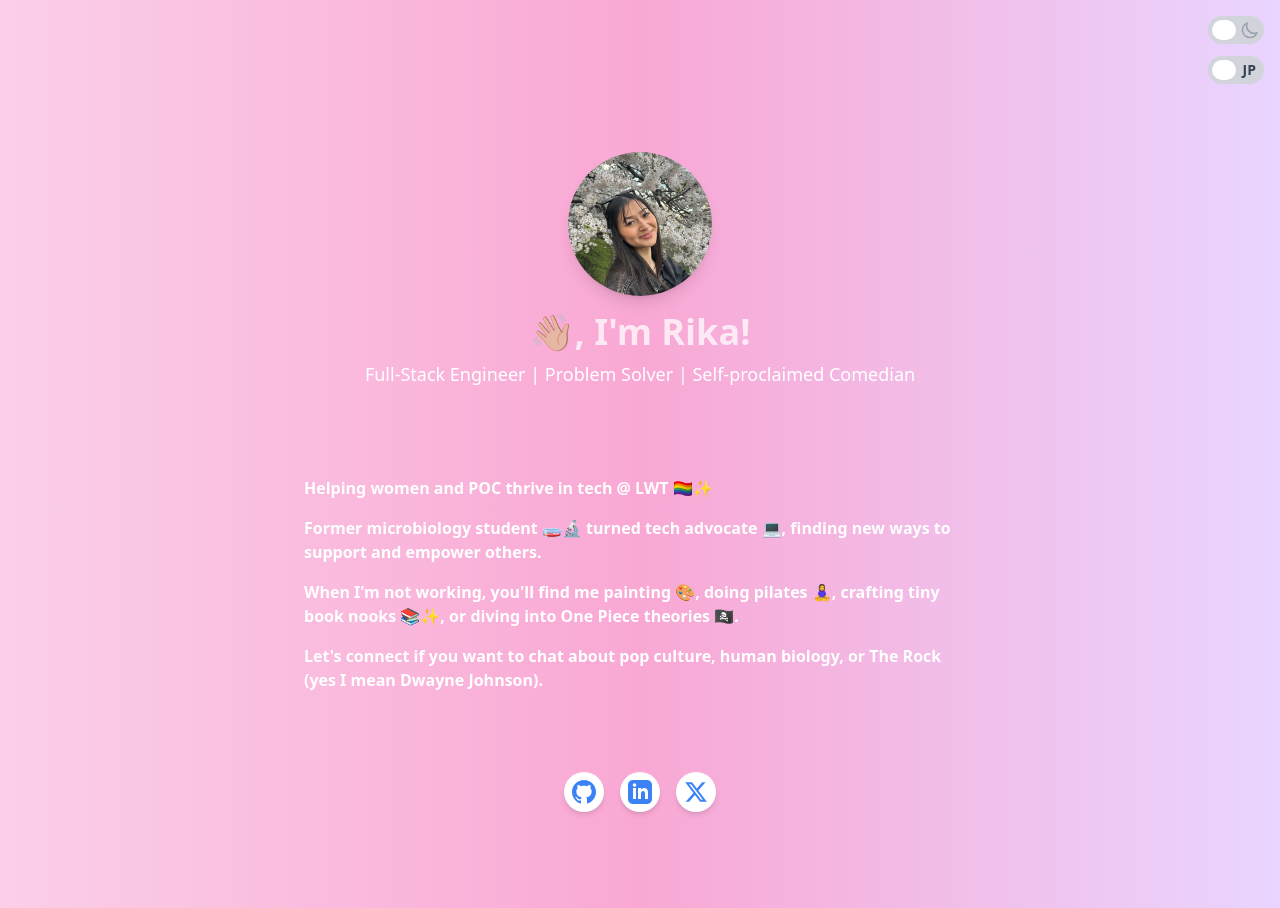
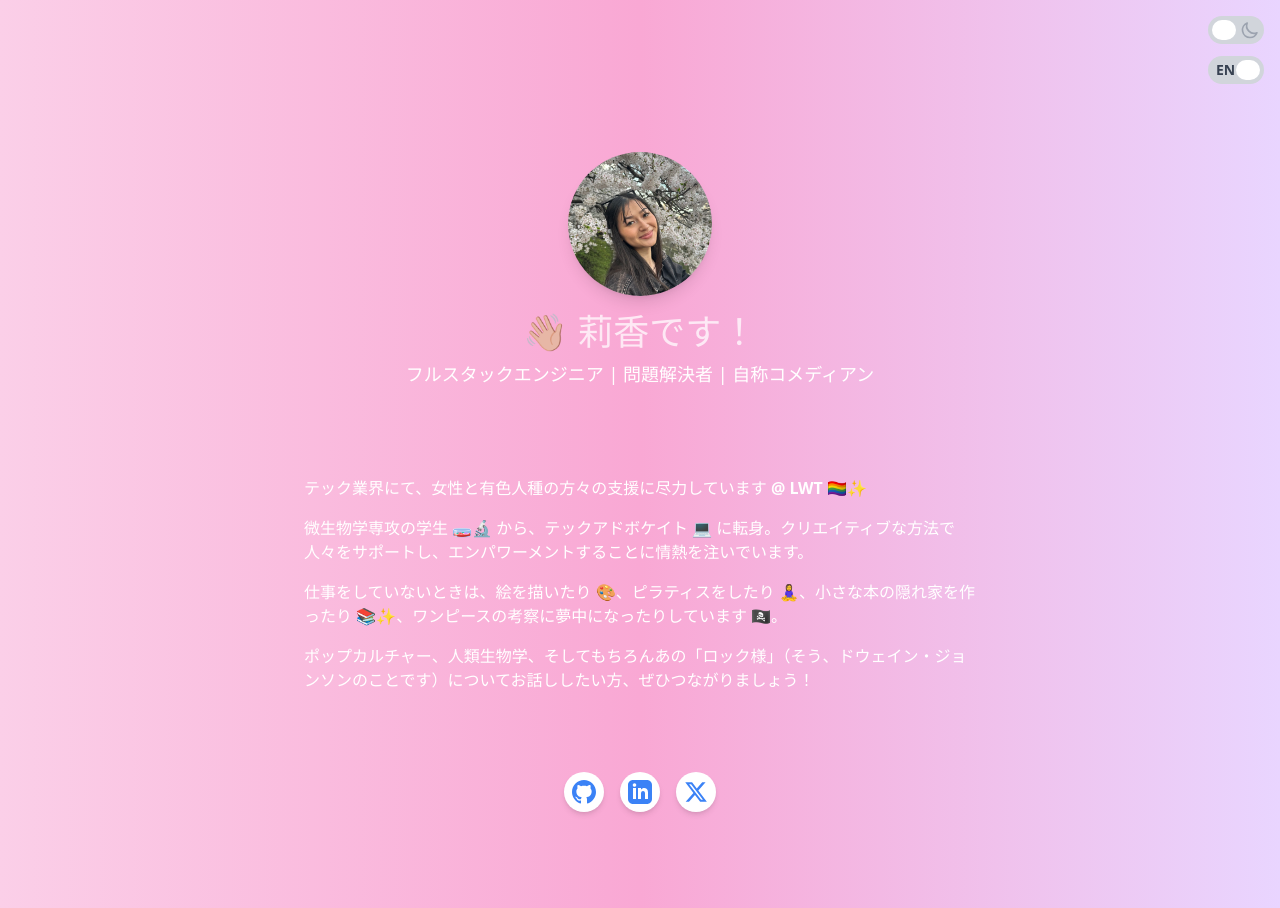
Before and after one commit to rikaciminieri/rika, a React (Vite) app: page /jp in a window 1280 px wide. Built offline with nearby package versions, Linux system fonts and the light colour scheme.

Commit message:
feat: add route for japanese ver

```diff
--- a/package.json
+++ b/package.json
@@ -13,7 +13,8 @@
     "@tailwindcss/vite": "^4.0.0",
     "prop-types": "^15.8.1",
     "react": "^18.3.1",
-    "react-dom": "^18.3.1"
+    "react-dom": "^18.3.1",
+    "react-router-dom": "^7.1.3"
   },
   "devDependencies": {
     "@eslint/js": "^9.17.0",
--- a/src/App.jsx
+++ b/src/App.jsx
@@ -1,15 +1,35 @@
 import "./App.css";
-import { useState } from "react";
+import { useState, useEffect } from "react";
+import {
+  BrowserRouter,
+  Routes,
+  Route,
+  useSearchParams,
+  useNavigate,
+} from "react-router-dom";
 import rikaImage from "./assets/rika.jpeg";
 import DarkModeToggle from "./components/darkModeToggle";
 import LanguageToggle from "./components/languageToggle";
 import Hero from "./components/hero";
 import AboutMe from "./components/aboutMe";
 import SocialLinks from "./components/socialLinks";
+import PropTypes from "prop-types";
 
-function App() {
+MainContent.propTypes = {
+  forcedLanguage: PropTypes.string.isRequired,
+};
+
+function MainContent({ forcedLanguage }) {
+  const [searchParams, setSearchParams] = useSearchParams();
+  const navigate = useNavigate();
   const [darkMode, setDarkMode] = useState(false);
-  const [isJapanese, setIsJapanese] = useState(false);
+  const [isJapanese, setIsJapanese] = useState(
+    forcedLanguage === "jp" || searchParams.get("lang") === "jp"
+  );
+
+  useEffect(() => {
+    setIsJapanese(forcedLanguage === "jp" || searchParams.get("lang") === "jp");
+  }, [forcedLanguage, searchParams]);
 
   const toggleDarkMode = () => {
     setDarkMode(!darkMode);
@@ -17,7 +37,9 @@ function App() {
   };
 
   const toggleLanguage = () => {
-    setIsJapanese(!isJapanese);
+    const newLanguage = !isJapanese;
+    setSearchParams({ lang: newLanguage ? "jp" : "en" });
+    navigate(newLanguage ? "/jp" : "/");
   };
 
   return (
@@ -38,4 +60,15 @@ function App() {
   );
 }
 
+function App() {
+  return (
+    <BrowserRouter>
+      <Routes>
+        <Route path="/" element={<MainContent forcedLanguage="en" />} />
+        <Route path="/jp" element={<MainContent forcedLanguage="jp" />} />
+      </Routes>
+    </BrowserRouter>
+  );
+}
+
 export default App;
```
Also changed, not shown: 1 other file (tests, documents, lock files or other folders).
